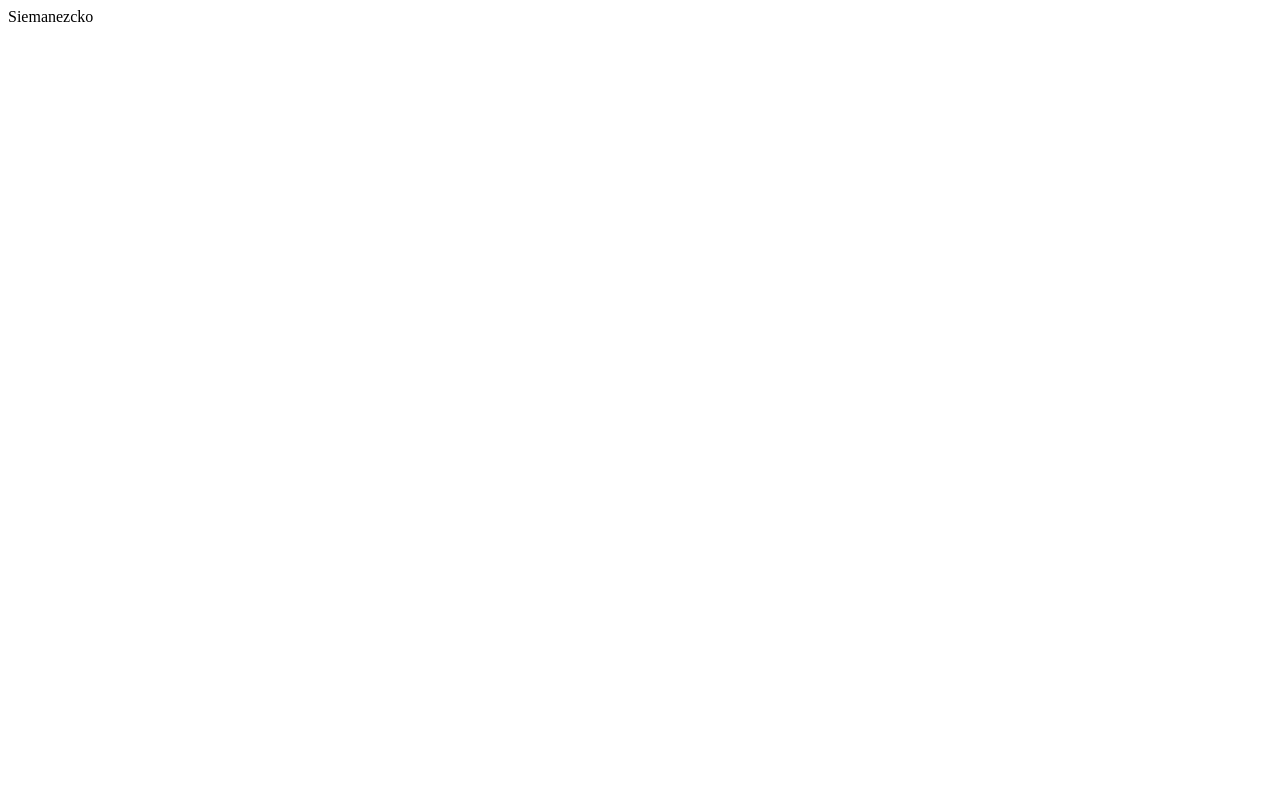
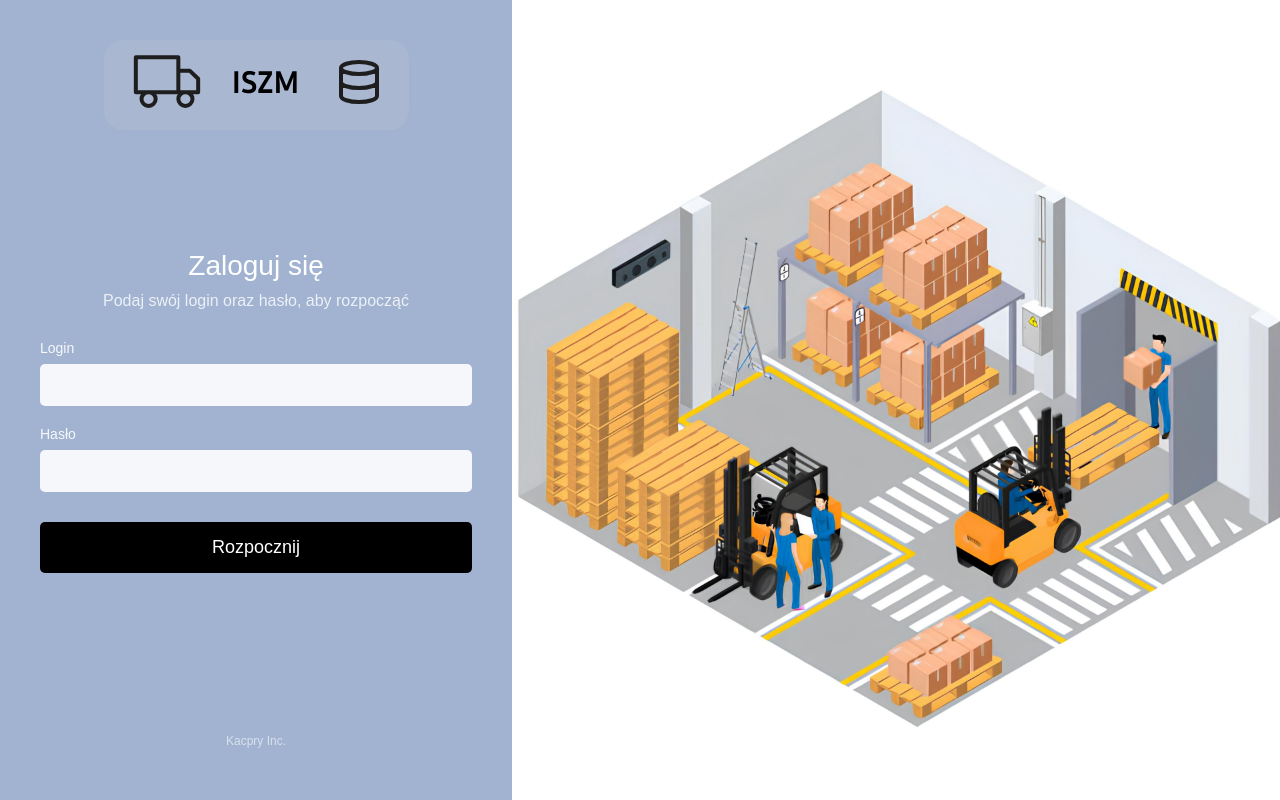
Before and after one commit to kacperMa25/In-ynieriaOprogramowania, a Flask app: page / in a window 1280 px wide. Before the commit the page is almost empty. Run offline with Flask 3, Linux system fonts and the light colour scheme.

Commit message:
Frontend - login page

```diff
--- a/projekt/app.py
+++ b/projekt/app.py
@@ -1,5 +1,6 @@
 from flask import Flask, render_template
 from flask_sqlalchemy import SQLAlchemy
+from datetime import datetime
 
 app = Flask(__name__)
 
@@ -8,17 +9,10 @@ with app.app_context():
 app.config['SQLALCHEMY_DATABASE_URI'] = 'sqlite:///test.db'
 db = SQLAlchemy(app)
 
-class Employee(db.Model):
-    employeeNumber = db.Column(db.Integer, primary_key=True)
-    firstName = db.Column(db.String, nullable=False)
-    lastName = db.Column(db.String, nullable=False)
-    email = db.Column(db.String, nullable=False)
-    password = db.Column(db.String, nullable=False)
 
-
-@app.route('/')
+@app.route("/")
 def index():
-    return render_template("base.html")
+    return render_template("index.html")
 
 if __name__ == "__main__":
     app.run(debug=True)
--- /dev/null
+++ b/projekt/static/css/main.css
@@ -0,0 +1,149 @@
+html, body {
+    height: 100%;
+    margin: 0;
+    font-family: Arial, sans-serif;
+    background-color: #f0f0f0;
+}
+
+.container {
+    display: flex;
+    width: 100%;
+    height: 100vh;
+    box-shadow: 0 0 20px rgba(0, 0, 0, 0.1);
+    overflow: hidden;
+}
+
+.left-panel {
+    width: 40%;
+    background-color: #a1b3d1;
+    color: #fff;
+    display: flex;
+    flex-direction: column;
+    padding: 40px;
+    box-sizing: border-box;
+    position: relative;
+}
+
+.header {
+    margin-bottom: 40px;
+    display: flex;
+    justify-content: center;
+}
+
+.logo {
+    display: flex;
+    align-items: center;
+}
+
+
+.login-section {
+    flex-grow: 1;
+    display: flex;
+    flex-direction: column;
+    align-items: center;
+    text-align: center;
+    padding-top: 60px;
+}
+
+.profile-icon {
+    font-size: 60px;
+    margin-bottom: 20px;
+}
+
+.login-section h2 {
+    margin: 0 0 10px 0;
+    font-size: 28px;
+    font-weight: normal;
+}
+
+.login-section p {
+    margin: 0 0 30px 0;
+    font-size: 16px;
+    color: rgba(255, 255, 255, 0.8);
+}
+
+
+
+
+
+.form-group {
+    width: 100%;
+    margin-bottom: 20px;
+    text-align: left;
+}
+
+
+.form-group label {
+    display: block;
+    margin-bottom: 8px;
+    font-size: 14px;
+    color: rgba(255, 255, 255, 0.9);
+}
+
+.form-group input[type="text"],
+.form-group input[type="password"] {
+    width: 100%;
+    padding: 12px;
+    border: none;
+    border-radius: 5px;
+    font-size: 16px;
+    background-color: rgba(255, 255, 255, 0.9);
+    color: #333;
+    box-sizing: border-box;
+}
+
+.login-button {
+    width: 100%;
+    padding: 15px;
+    background-color: #000;
+    color: #fff;
+    border: none;
+    border-radius: 5px;
+    font-size: 18px;
+    cursor: pointer;
+    transition: background-color 0.3s ease;
+    margin-top: 10px;
+}
+
+.login-button:hover {
+    background-color: #333;
+}
+
+
+.footer {
+    text-align: center;
+    font-size: 12px;
+    color: rgba(255, 255, 255, 0.6);
+    margin-top: auto;
+}
+
+.right-panel {
+    width: 60%;
+    background-image: url("loginPhoto.jpg");
+    background-size: cover;
+    background-position: center;
+    background-repeat: no-repeat;
+}
+
+
+@media (max-width: 992px) {
+    .container {
+        flex-direction: column;
+        height: auto;
+    }
+
+    .left-panel,
+    .right-panel {
+        width: 100%;
+        height: auto;
+        padding: 20px;
+    }
+
+    .right-panel {
+        min-height: 300px;
+    }
+
+    .login-section {
+        padding-top: 30px;
+    }
+}
--- a/projekt/templates/base.html
+++ b/projekt/templates/base.html
@@ -1,11 +1,12 @@
-<!DOCTYPE html>
+<!doctype html>
 <html lang="en">
     <head>
-        <meta charset="UTF-8">
-        <meta name="viewport" content="width=device-width, initial-scale=1.0">
-        <title>Document</title>
+        <meta charset="UTF-8" />
+        <meta name="viewport" content="width=device-width, initial-scale=1.0" />
+        <link rel="stylesheet" href="{{ url_for('static', filename='css/main.css') }}">
+        {% block head %}{% endblock %}
     </head>
     <body>
-        Siemanezcko
+        {% block body %}{% endblock %}
     </body>
 </html>
--- /dev/null
+++ b/projekt/templates/index.html
@@ -0,0 +1,31 @@
+{% extends 'base.html' %} {% block head %} {% endblock %} {% block body %}
+    <div class="container">
+        <div class="left-panel">
+            <div class="header">
+                <img class="logo" src="../static/css/Logo.svg">
+            </div>
+            <div class="login-section">
+                <div class="profile-icon">
+                    <i class="fas fa-user-circle"></i> </div>
+                <h2>Zaloguj się</h2>
+                <p>Podaj swój login oraz hasło, aby rozpocząć</p>
+                <div class="form-group">
+                    <label for="login">Login</label>
+                    <input type="text" id="login" name="login">
+                </div>
+                <div class="form-group">
+                    <label for="password">Hasło</label>
+                    <input type="password" id="password" name="password">
+                </div>
+                <button class="login-button">Rozpocznij</button>
+            </div>
+            <div class="footer">
+                <p>Kacpry Inc.</p>
+            </div>
+        </div>
+        <div class="right-panel">
+            </div>
+    </div>
+</body>
+</html>
+{% endblock %}
```
Also changed, not shown: projekt/static/css/Logo.png (added), projekt/static/css/Logo.svg (added), projekt/static/css/loginPhoto.jpg (added).
